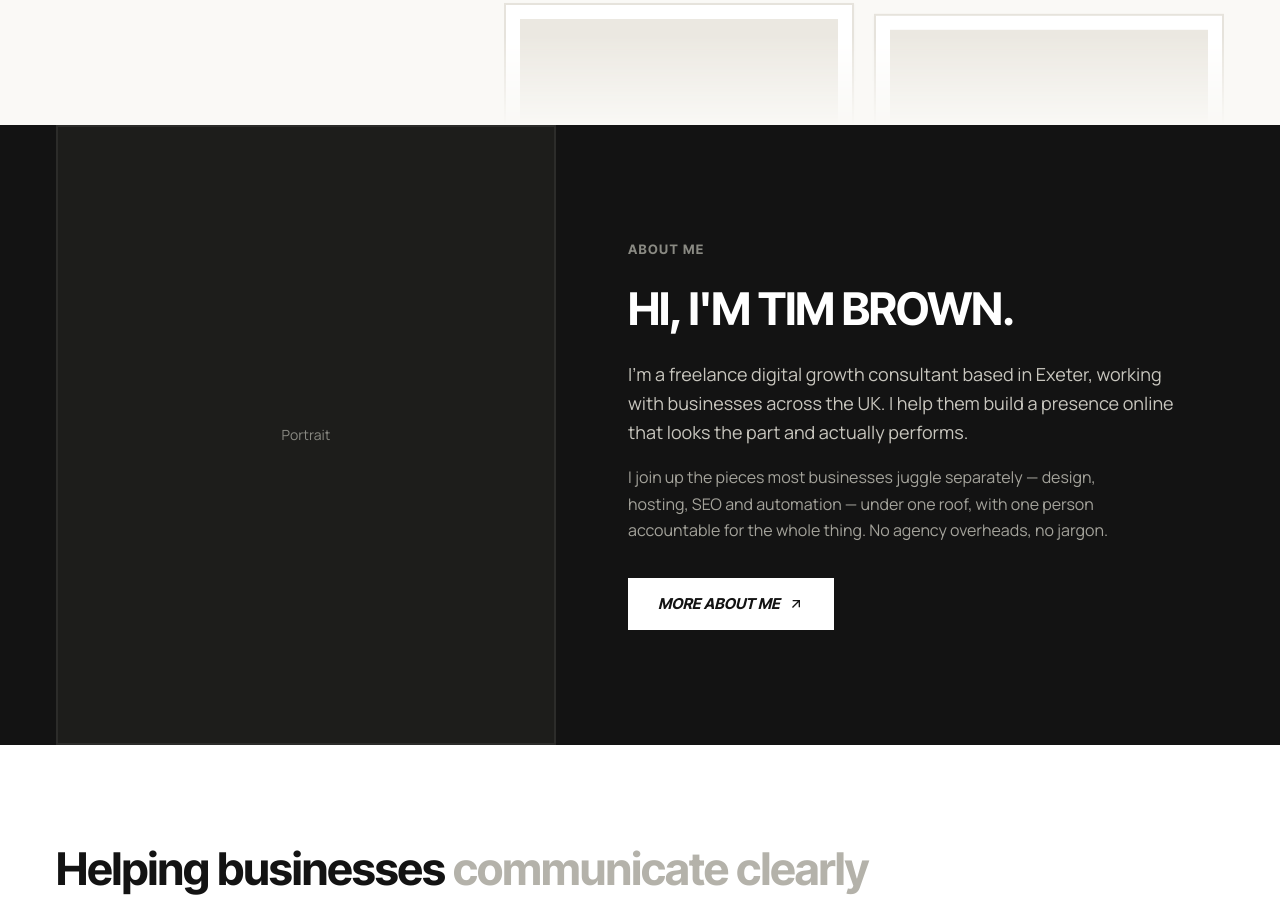
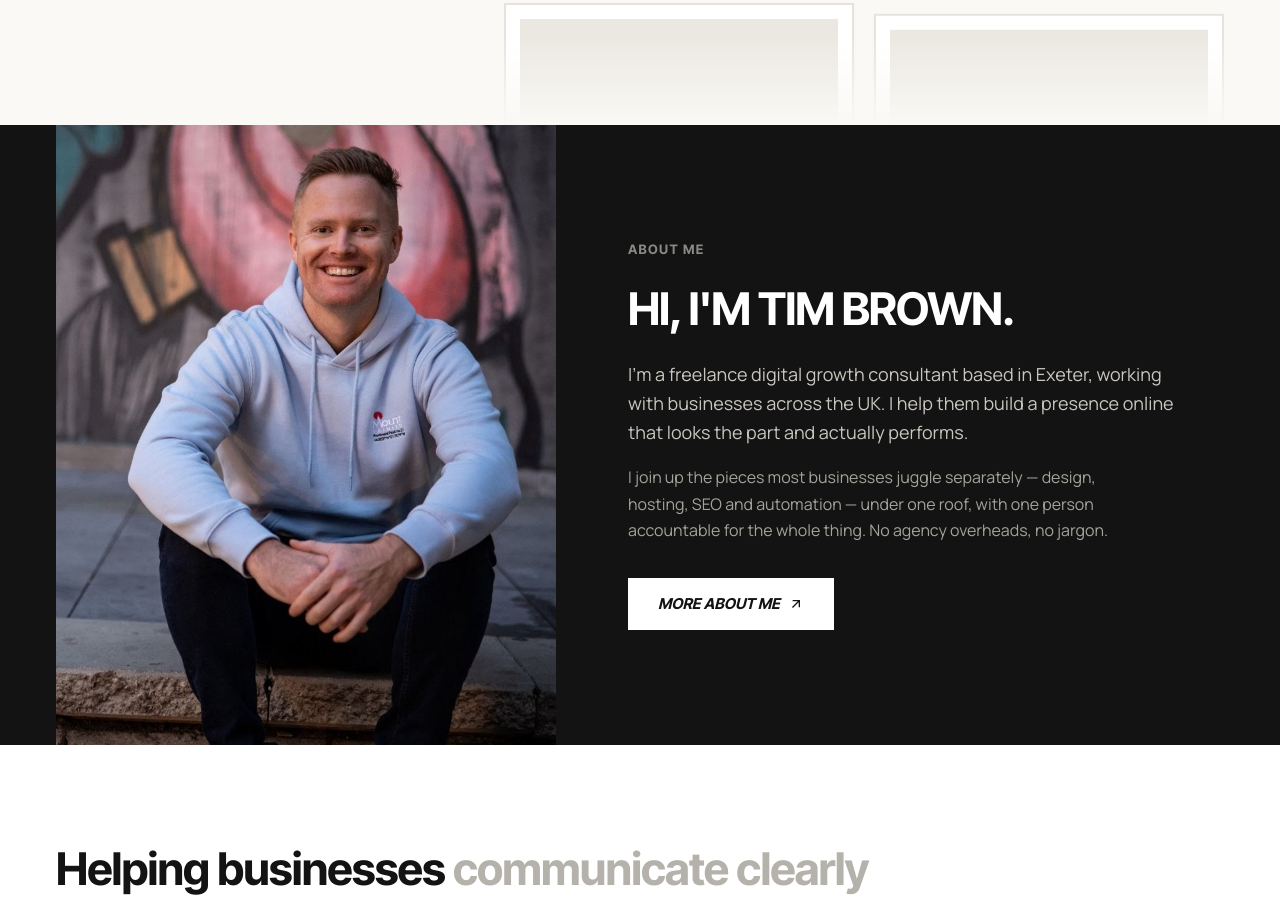
Before and after one commit to tangobrown/tangobrown-V2, a Next.js app: page / in a window 1280 px wide. Shown: the part 640-1544 px from the top of the page. Built offline with nearby package versions, Linux system fonts and the light colour scheme.

Commit message:
Home About band: real portrait (Tim Brown - Digital Growth Consultant)
Copied + re-encoded via ffmpeg -q:v 3 (93KB -> 82KB). Placeholder
'Portrait' box replaced with a next/image Image using fill and
object-cover so the 800x1000 portrait crops cleanly into the
500px wide slot at any hero height.

```diff
--- a/app/page.tsx
+++ b/app/page.tsx
@@ -1,3 +1,4 @@
+import Image from "next/image";
 import Link from "next/link";
 import SignatureCTA from "@/components/SignatureCTA";
 import UnderlineLink from "@/components/UnderlineLink";
@@ -50,9 +51,15 @@ export default function Home() {
       {/* About band (dark) */}
       <section className="bg-dark-bg text-white">
         <div className="container-tb grid grid-cols-1 md:grid-cols-[500px_1fr] gap-[72px] items-stretch min-h-[620px]">
-          {/* Photo placeholder — client will supply real portrait */}
-          <div className="w-full h-full min-h-[400px] bg-dark-card border-2 border-dark-border flex items-center justify-center text-dark-label text-sm">
-            Portrait
+          {/* Portrait */}
+          <div className="relative w-full h-full min-h-[400px]">
+            <Image
+              src="/tim-portrait.jpg"
+              alt="Tim Brown"
+              fill
+              sizes="(max-width: 768px) 100vw, 500px"
+              className="object-cover"
+            />
           </div>
           <div className="py-24 self-center">
             <div className="font-heading uppercase font-bold text-[13px] tracking-[0.1em] text-dark-label mb-[26px]">
```
Also changed, not shown: public/tim-portrait.jpg (added).
